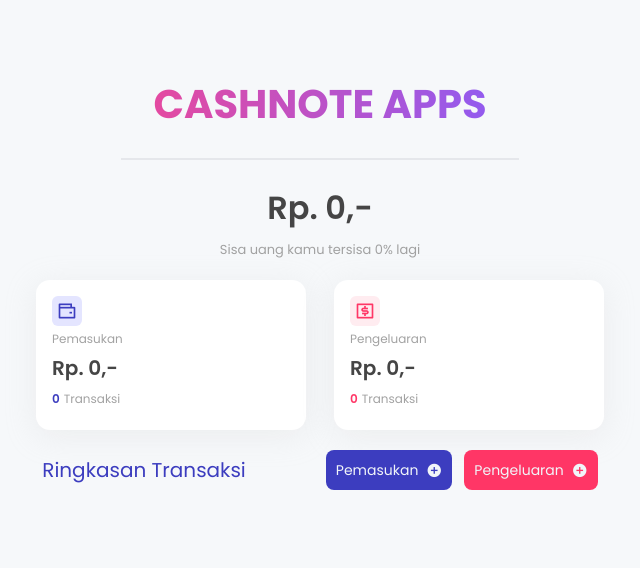
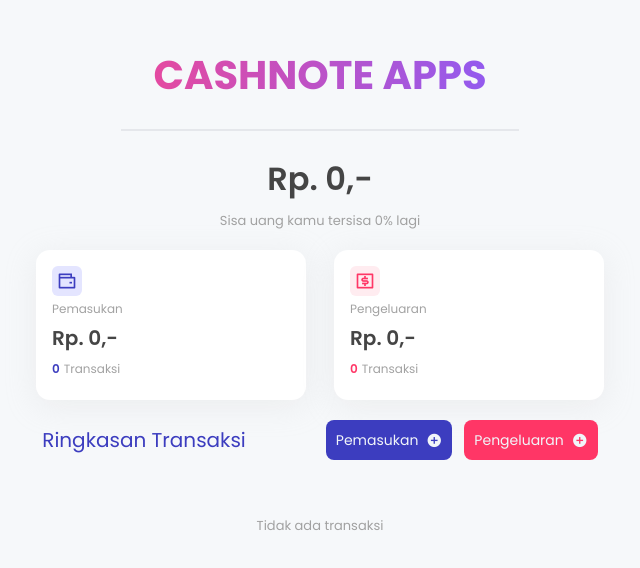
Before and after one commit to ramaherdianto/cashnote-app, a React (Vite) app: page / in a window 1280 px wide. Shown: the part 122-690 px from the top of the page, without its empty margins (320-960 px from the left). Built offline with nearby package versions, Linux system fonts and the light colour scheme.

Commit message:
feat: fix Money Percentage bug

```diff
--- a/src/App.jsx
+++ b/src/App.jsx
@@ -3,27 +3,13 @@
 import Modal from './components/Modal';
 
 const App = () => {
-    const [open, setOpen] = useState(false);
     const [currentMoney, setCurrentMoney] = useState(0);
     const [currMoneyPercent, setCurrMoneyPercent] = useState(0);
     const [income, setIncome] = useState(0);
     const [incomeTransactions, setIncomeTransactions] = useState(0);
     const [outcome, setOutcome] = useState(0);
     const [outcomeTransactions, setOutcomeTransactions] = useState(0);
-    const [summary, setSummary] = useState([
-        // {
-        //     namaTransaksi: 'aselole',
-        //     nominal: 21000,
-        //     tanggal: '12-12-2002',
-        //     kategori: 'In',
-        // },
-        // {
-        //     namaTransaksi: 'aselole 12',
-        //     nominal: 39000,
-        //     tanggal: '12-12-2002',
-        //     kategori: 'In',
-        // },
-    ]);
+    const [summary, setSummary] = useState([]);
 
     const tambahTransaksi = (obj) => {
         setSummary([...summary, obj]);
@@ -50,13 +36,17 @@
 
         if (nominalIncome.length >= 1 && nominalOutcome.length >= 1) {
             setCurrMoneyPercent(((income - outcome) / income) * 100);
+        } else if (nominalIncome.length >= 1 && nominalOutcome.length < 1) {
+            setCurrMoneyPercent((income / income) * 100);
+        } else if (nominalOutcome.length >= 1 && nominalIncome.length < 1) {
+            setCurrMoneyPercent((outcome / outcome) * 100);
         }
     });
 
     return (
         <div className='App'>
             <div className='title-apps flex justify-center flex-col items-center'>
-                <h1 className='text-[40px] border-b-2 py-6 px-8 uppercase font-bold bg-clip-text text-transparent bg-gradient-to-r from-pink-500 to-violet-500'>
+                <h1 className='text-[40px] text-center border-b-2 py-6 px-8 uppercase font-bold bg-clip-text text-transparent bg-gradient-to-r from-pink-500 to-violet-500'>
                     CashNote Apps
                 </h1>
                 <div className='curr-money mt-6 flex flex-col items-center gap-2'>
@@ -64,7 +54,11 @@
                         Rp. {currentMoney},-
                     </h1>
                     <span className='text-[#A1A1A1] text-[13px]'>
-                        Sisa uang kamu tersisa {currMoneyPercent}% lagi
+                        Sisa uang kamu tersisa{' '}
+                        {outcome >= 1 && income < 0
+                            ? -Math.abs(currMoneyPercent)
+                            : currMoneyPercent.toFixed(0)}
+                        % lagi
                     </span>
                 </div>
             </div>
@@ -117,7 +111,8 @@
                 </div>
 
                 <div className='all-transaction-wrapper flex flex-col gap-3'>
-                    {summary?.map((transaction, index) => {
+                    {summary.length > 0 ? (
+                        summary?.map((transaction, index) => {
                             return (
                                 <div
                                     key={index}
@@ -159,7 +154,12 @@
                                     </div>
                                 </div>
                             );
-                    })}
+                        })
+                    ) : (
+                        <div className='flex justify-center text-[#A1A1A1] text-[13px] items-center mt-10'>
+                            Tidak ada transaksi
+                        </div>
+                    )}
                 </div>
             </div>
         </div>
--- a/src/components/Modal.jsx
+++ b/src/components/Modal.jsx
@@ -6,7 +6,7 @@
     const [open, setOpen] = useState(false);
     const [formInput, setFormInput] = useState({
         namaTransaksi: '',
-        nominal: 0,
+        nominal: '',
         tanggal: '',
         kategori: '',
     });
@@ -38,7 +38,7 @@
         };
         props.tambahTransaksi(addedTransactions);
         formInput['namaTransaksi'] = '';
-        formInput['nominal'] = 0;
+        formInput['nominal'] = '';
         formInput['tanggal'] = '';
         handleClose();
     };
@@ -77,6 +77,7 @@
                                         value={formInput.namaTransaksi}
                                         onChange={handleChange}
                                         placeholder='Nama transaksi'
+                                        required
                                         className='input border-2 border-slate-300 w-full max-w-xs my-2 bg-white text-slate-700'
                                     />
                                     <input
@@ -84,6 +85,7 @@
                                         name='nominal'
                                         value={formInput.nominal}
                                         onChange={handleChange}
+                                        required
                                         className='input border-2 border-slate-300 w-full max-w-xs my-2 bg-white text-slate-700'
                                     />
                                     <input
@@ -91,6 +93,7 @@
                                         name='tanggal'
                                         value={formInput.tanggal}
                                         onChange={handleChange}
+                                        required
                                         className='input border-2 border-slate-300 w-full max-w-xs my-2 bg-white text-slate-700'
                                     />
                                     <input
```
Lines whose indentation alone changed are shown as unchanged.
